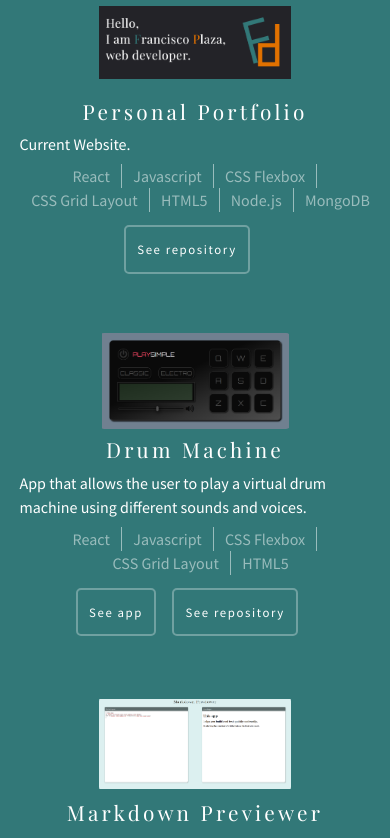
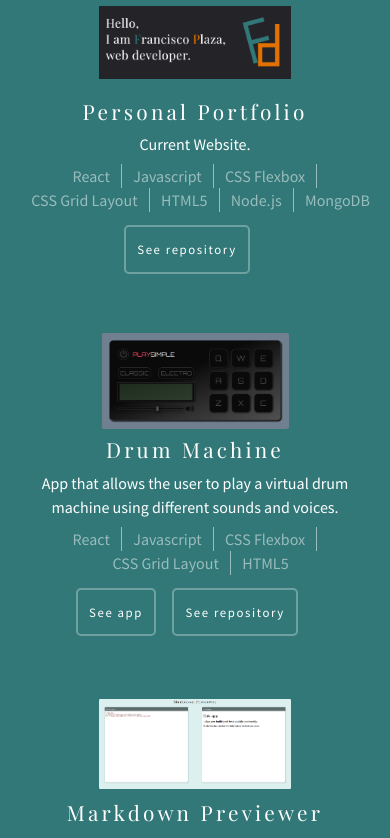
Before and after one commit to fjplaurr/portfolio, a React (Create React App) app in the folder client/: page / in a window 390 px wide. Shown: the part 2080-2918 px from the top of the page. Built offline with nearby package versions, Linux system fonts and the light colour scheme.

Commit message:
Update design alignment

```diff
--- a/client/src/components/ProjectsContainer.css
+++ b/client/src/components/ProjectsContainer.css
@@ -171,7 +171,7 @@
   }
 
   .projectInfo > p {
-    align-self: flex-start;
+    text-align: center;
     margin-top: 0.6rem;
     margin-bottom: 0.5rem;
   }
```
